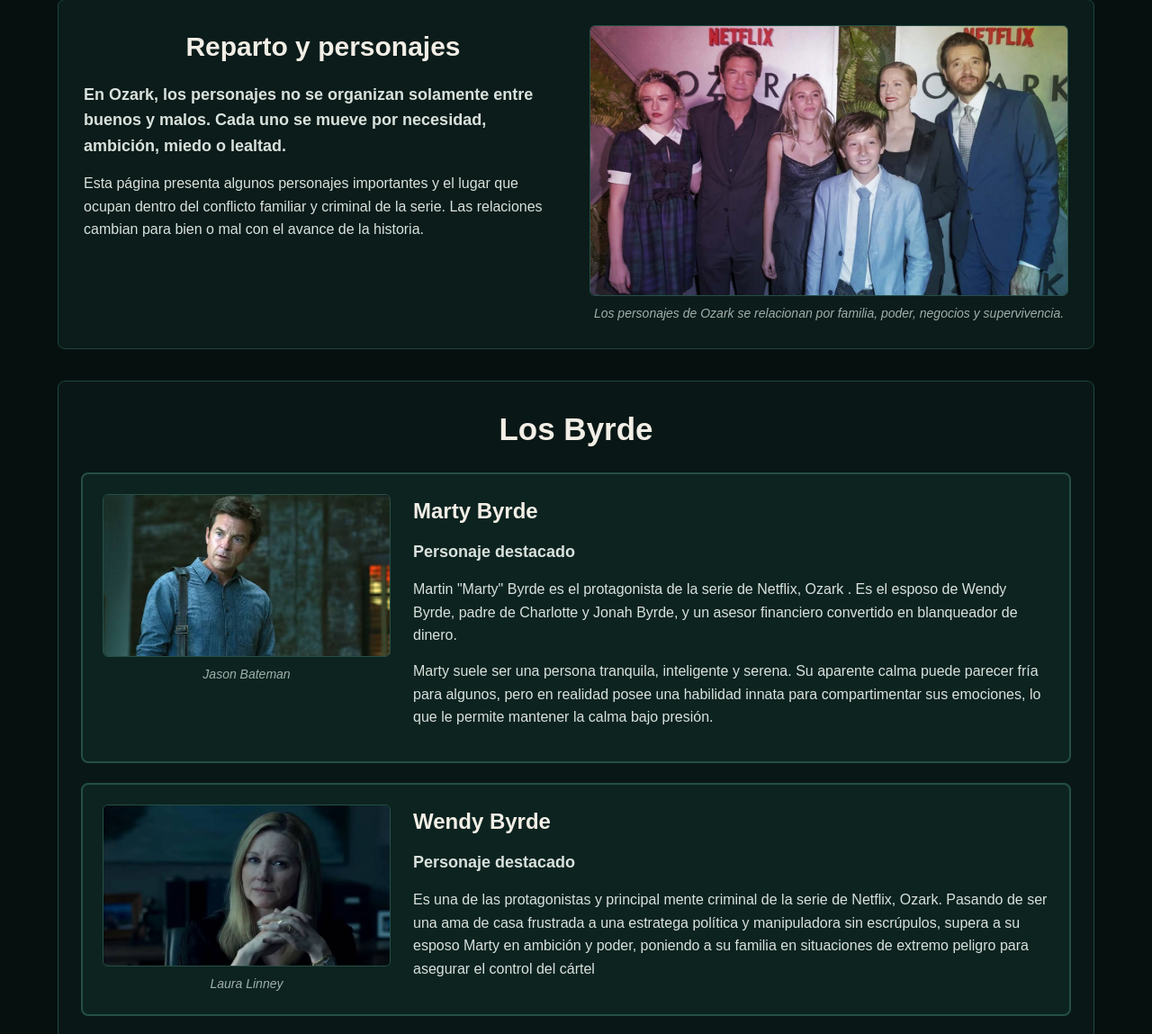
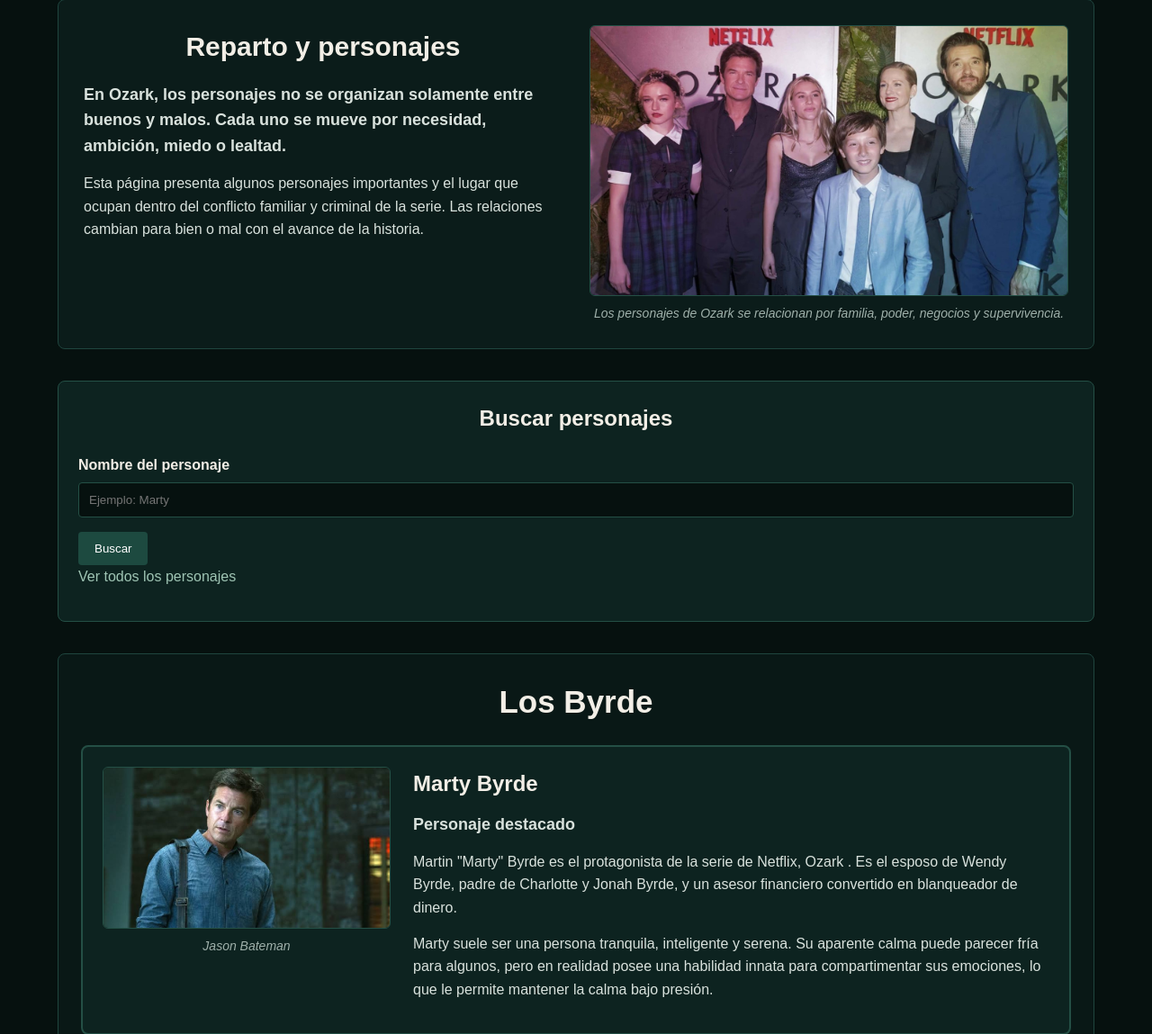
Before and after one commit to GonzaloAlmiron-ghub/Programaci-nWeb-Parcial, a PHP site: page /paginas/reparto.php in a window 1280 px wide. Shown: the part 246-1395 px from the top of the page at 90% size. Run offline with PHP 8.4, Linux system fonts and the light colour scheme; data comes from the database, SQL or seed files in the repository.

Commit message:
agrego buscador de personaje por nombre
recibo la busqueda con GET y consulto mysql con una sentencia preparada. Si no hay resultados,muestra un pequeño avisso

```diff
--- a/paginas/reparto.php
+++ b/paginas/reparto.php
@@ -4,21 +4,50 @@ $rutaBase = '../';
 
 require __DIR__ . '/../conexion.php';
 
-$sql = 'SELECT id, nombre, actor, imagen, alt, grupo, destacado, descripcion
-        FROM personajes ORDER BY id';
+$busqueda = '';
 
-$resultado = mysqli_query($conexion, $sql);
+if (isset($_GET['buscar']) && is_string($_GET['buscar'])) {
+    $busqueda = trim($_GET['buscar']);
+}
+
+if ($busqueda == '') {
+    $sql = 'SELECT id, nombre, actor, imagen, alt, grupo, destacado, descripcion
+            FROM personajes ORDER BY id';
+
+    $resultado = mysqli_query($conexion, $sql);
+} else {
+    $sql = 'SELECT id, nombre, actor, imagen, alt, grupo, destacado, descripcion
+            FROM personajes WHERE nombre LIKE ? ORDER BY id';
+
+    $consulta = mysqli_prepare($conexion, $sql);
+
+    if (!$consulta) {
+        die('No se pudo preparar la búsqueda.');
+    }
+
+    $nombreBuscado = '%' . $busqueda . '%';
+    mysqli_stmt_bind_param($consulta, 's', $nombreBuscado);
+
+    if (!mysqli_stmt_execute($consulta)) {
+        die('No se pudo realizar la búsqueda.');
+    }
+
+    $resultado = mysqli_stmt_get_result($consulta);
+    mysqli_stmt_close($consulta);
+}
 
 if (!$resultado) {
     die('No se pudieron consultar los personajes.');
 }
 
 $personajesBD = array();
+$gruposConResultados = array();
 
 $personaje = mysqli_fetch_assoc($resultado);
 
 while ($personaje != null) {
     $personajesBD[] = $personaje;
+    $gruposConResultados[$personaje['grupo']] = true;
 
     $personaje = mysqli_fetch_assoc($resultado);
 }
@@ -67,10 +96,33 @@ $grupos = array(
                 <figcaption>Los personajes de Ozark se relacionan por familia, poder, negocios y supervivencia.</figcaption>
             </figure>
         </section>
+        <section class="bloques-inicio">
+            <article class="tarjeta">
+                <h2>Buscar personajes</h2>
+
+                <form action="reparto.php" method="get">
+                    <div>
+                        <label for="buscar">Nombre del personaje</label>
+                        <input type="text" id="buscar" name="buscar"
+                               value="<?php echo htmlspecialchars($busqueda); ?>"
+                               placeholder="Ejemplo: Marty">
+                    </div>
+
+                    <button type="submit">Buscar</button>
+                </form>
+
+                <p><a href="reparto.php">Ver todos los personajes</a></p>
+
+                <?php if (empty($personajesBD)) { ?>
+                    <p>No se encontraron personajes.</p>
+                <?php } ?>
+            </article>
+        </section>
 
         <?php foreach ($grupos as $grupo => $nombreGrupo) { ?>
+            <?php if (isset($gruposConResultados[$grupo])) { ?>
             <section class="reparto">
-                <h2><?php echo $nombreGrupo; ?></h2>
+                <h2><?php echo htmlspecialchars($nombreGrupo); ?></h2>
 
                 <div class="foto-personaje">
                     <?php foreach ($personajesBD as $personaje) { ?>
@@ -104,6 +156,7 @@ $grupos = array(
                     <?php } ?>
                 </div>
             </section>
+            <?php } ?>
         <?php } ?>
 
 
```
